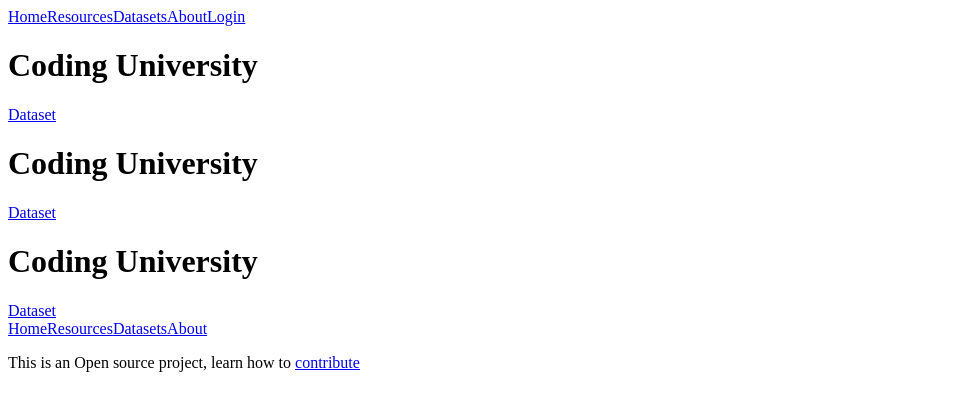
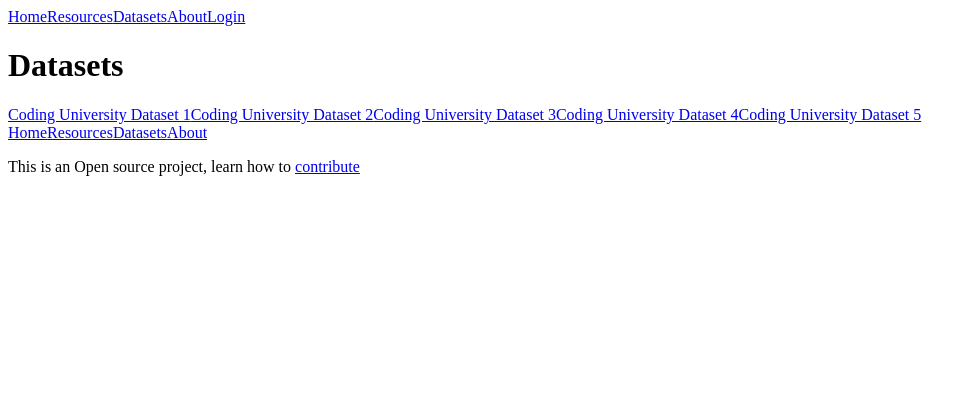
Before and after one commit to NikSchaefer/csnotes, a React app in the folder frontend/: page /dataset in a window 1280 px wide. Shown: the top 410 px of the page, without its empty margins (0-976 px from the left). Built offline with nearby package versions, Linux system fonts and the light colour scheme; the HTML template or start-up script is replaced by a standard one.

Commit message:
Datasets 1 - 5

```diff
--- a/frontend/src/datasets/dataset.tsx
+++ b/frontend/src/datasets/dataset.tsx
@@ -1,18 +1,16 @@
 import * as React from "react";
 import Axios from "axios";
 
-let maximum = 1700
-let index: number = Math.floor(Math.random() * (maximum + 1));
-let pastIndexes: number[] = []
+let index: number;
+let edge: number;
 export default function Dataset() {
-    let url = window.location.href.replace(/\/$/, '')
-    let lastSeg = url.substr(url.lastIndexOf('/') + 1)
+    const url = window.location.href.replace(/\/$/, '').split('/')
+    const dataset = url[url.length - 2]
 
     const [data, setData] = React.useState<any>()
-    const [cardText, setCardText] = React.useState<any>('Reload the Page')
+    const [cardText, setCardText] = React.useState<string>('Reload the Page')
     function getData(index: number) {
-        Axios.get(`/api/${lastSeg}/${index}?format=json`).then(res => {
-            pastIndexes.push(index)
+        Axios.get(`/api/dataset/${dataset}/${index}?format=json`).then(res => {
             setData(res.data)
             setCardText(res.data.front)
         })
@@ -20,31 +18,29 @@ export default function Dataset() {
     function handleFlip() {
         if (data.front == cardText) {
             setCardText(data.back)
+            return;
         }
-        else {
-            setCardText(data.front)
-        }
+        setCardText(data.front)
     }
 
     function handleNext() {
-        index = Math.floor(Math.random() * (maximum))
+        index++;
         getData(index)
-        if (pastIndexes.length > 20) {
-            pastIndexes.shift()
+    }
+    function handelPrev() {
+        if (index !== edge) {
+            index--
+            getData(index)
         }
     }
-
-    function handelPrev() {
-        index -= 1
-    }
-
     window.onload = function () {
+        index = parseInt(url[url.length - 1], 10)
+        edge = index
         getData(index)
     }
-    console.log(pastIndexes)
     return (
         <div className="view-dataset-div">
-            <h1>{lastSeg} dataset</h1>
+            <h1>{dataset} dataset</h1>
             <div className='card-div' onClick={handleFlip}>
                 <p>{cardText}</p>
             </div>
--- a/frontend/src/datasets/main.tsx
+++ b/frontend/src/datasets/main.tsx
@@ -7,36 +7,42 @@ export interface sets {
 
 export const listOfDatasets: sets[] = [
     {
-        title: 'Coding University',
-        link: 'coding-university'
+        title: 'Coding University Dataset 1',
+        link: 'coding-university/1'
     },
     {
-        title: 'Coding University',
-        link: 'coding-university'
+        title: 'Coding University Dataset 2',
+        link: 'coding-university/200'
     },
     {
-        title: 'Coding University',
-        link: 'coding-university'
+        title: 'Coding University Dataset 3',
+        link: 'coding-university/400'
+    },
+    {
+        title: 'Coding University Dataset 4',
+        link: 'coding-university/600'
+    },
+    {
+        title: 'Coding University Dataset 5',
+        link: 'coding-university/800'
     }
 ]
 
 function ShowDataset(props: { arr: sets[] }): any {
     let out: any[] = []
     for (let i = 0; i < props.arr.length; i++) {
-        out.push(
-            <div className='datasets-list'>
-                <h1>{props.arr[i].title}</h1>
-                <a href={`/dataset/${props.arr[i].link}`} className='button'>Dataset</a>
-            </div>
-        )
+        out.push(<a href={`/dataset/${props.arr[i].link}`} className='dataset-button'>{props.arr[i].title}</a>)
     }
     return out
 }
 
 export default function Notes() {
     return (
-        <div>
-            <ShowDataset arr={listOfDatasets} />
+        <div className='page-div'>
+            <h1>Datasets</h1>
+            <div className='datasets-list'>
+                <ShowDataset arr={listOfDatasets} />
+            </div>
         </div>
     )
 }
--- a/frontend/static/css/index.css
+++ b/frontend/static/css/index.css
@@ -59,6 +59,7 @@ footer {
 
 footer>p>a {
     text-decoration: underline;
+    font-weight: 500;
 }
 
 footer>p>a:hover {
@@ -84,7 +85,7 @@ footer>p>a:hover {
 }
 
 .header-link:hover:before {
-    width:100%;
+    width: 100%;
     visibility: visible;
 }
 
@@ -171,13 +172,31 @@ h1 {
 
 .datasets-list {
     display: flex;
-    align-items: center;
-    justify-content: space-evenly;
-    padding: 80px
+    flex-wrap: wrap;
+    max-width: 800px;
+    margin: auto;
+    justify-content: center;
+    color: white;
 }
 
-.datasets-list>h1 {
-    font-size: 40px;
+.dataset-button {
+    display: flex;
+    justify-content: center;
+    align-items: center;
+    height: 250px;
+    width: 200px;
+    padding: 10px;
+    background: linear-gradient(180deg, var(--blue) 50%, white 50%) top;
+    background-size: 100% 200%;
+    margin: 20px;
+    border: var(--blue) 1px solid;
+    transition: all ease-in-out 0.3s;
+    box-shadow: rgba(0, 0, 0, 0.623) 0 0 5px;
+}
+
+.dataset-button:hover {
+    background-position: bottom;
+    color: var(--blue)
 }
 
 /*   Card View        */
@@ -218,6 +237,7 @@ h1 {
     flex-direction: column;
     font-size: 20px;
     padding: 100px 0;
+    min-height: 70vh;
 }
 
 .legend-div {
```
Also changed, not shown: frontend/static/frontend/main.js, 2 other files (tests, documents, lock files or other folders).
